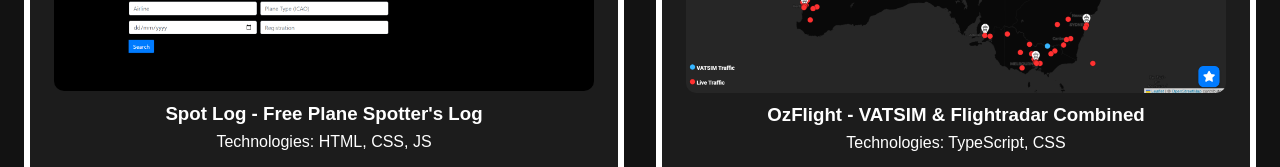
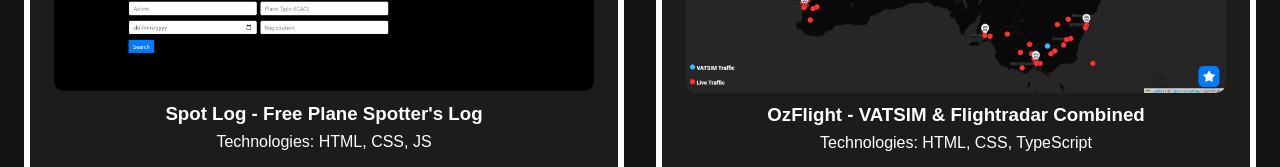
Before and after one commit to KaiSimpson13123/kaisimpson13123.github.io, a plain HTML site: page index.html in a window 1280 px wide. Shown: the part 1700-1867 px from the top of the page. Drawn offline with Linux system fonts and the light colour scheme.

Commit message:
Update index.html

```diff
--- a/index.html
+++ b/index.html
@@ -78,7 +78,7 @@
       <div class="project-card">
         <img src="Ozflight.png" alt="Project 2">
         <h3>OzFlight - VATSIM & Flightradar Combined</h3>
-        <p>Technologies: TypeScript, CSS</p>
+        <p>Technologies: HTML, CSS, TypeScript</p>
         <a href="https://ozflight.live/" class="btn"><i class="fas fa-external-link-alt"></i> Visit Site</a>
       </div>
       <!-- Add more project cards as needed -->
```
